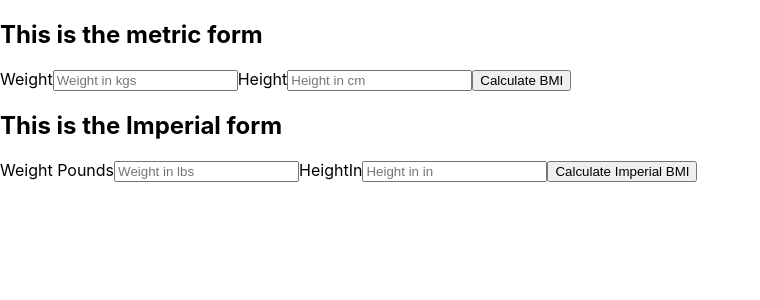
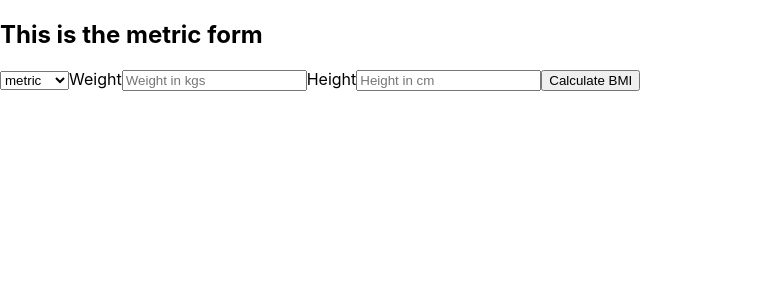
Before and after one commit to Anish2504/bmi_challenge_react, a React (Create React App) app: page / in a window 1280 px wide. Shown: the top 300 px of the page, without its empty margins (0-760 px from the left). Built offline with nearby package versions, Linux system fonts and the light colour scheme.

Commit message:
Refactoring and adding comparation

```diff
--- a/src/App.jsx
+++ b/src/App.jsx
@@ -1,53 +1,41 @@
 import React, { Component } from "react";
 
 import Form from "./components/Form";
-import ImperialForm from "./components/ImperialForm";
 import Message from "./components/Message";
-import MessageImp from "./components/MessageImperial";
 import { calculateBmi } from "./helpers/bmiHelper";
-import { calculateImperialBmi } from "./helpers/bmiImperial";
+
 
 class App extends Component {
   state = {
     weight: "",
     height: "",
-    weightP:"",
-    heightIn:"",
     bmiValue: "",
     bmiMessage: "",
-    bmiImperialValue: "",
-    bmiImperialMessage: ""
+    systemSelection:"metric"
 
   };
 
-  onChangeHandler = e => this.setState({ [e.target.name]: e.target.value });
+  onChangeHandler = e => {
+    this.setState({ [e.target.name]: e.target.value })
+  };
 
   onSubmitHandler = e => {
     e.preventDefault();
     const [bmiValue, bmiMessage] = calculateBmi(
       this.state.weight,
-      this.state.height
+      this.state.height,
+      this.state.systemSelection
     );
     this.setState({ bmiValue: bmiValue, bmiMessage: bmiMessage });
-  };
-
-  onChangeHandlerImperial = i => this.setState({ [i.target.name]: i.target.value });
-
-  onSubmitHandlerImperial = i => {
-    i.preventDefault();
-    const [bmiImperialValue, bmiImperialMessage] = calculateImperialBmi(
-      this.state.weightP,
-      this.state.heightIn
-    );
-    this.setState({ bmiImperialValue: bmiImperialValue, bmiImperialMessage: bmiImperialMessage });
   };
 
   render() {
     return (
       <div>
-        <div id="MetricForm">
+        <div>
           <h2> This is the metric form</h2>
           <Form
+            systemSelection={this.state.systemSelection}
             weight={this.state.weight}
             height={this.state.height}
             onChangeHandler={this.onChangeHandler}
@@ -60,22 +48,6 @@ class App extends Component {
             />
           )}
         </div>
-
-        <div id="ImperialForm">
-          <h2>This is the Imperial form</h2>
-          <ImperialForm
-            weightP={this.state.weightP}
-            heightIn={this.state.heightIn}
-            onChangeHandlerImperial={this.onChangeHandlerImperial}
-            onSubmitHandlerImperial={this.onSubmitHandlerImperial}
-          />
-          {this.state.bmiImperialValue && (
-            <MessageImp
-              bmiImperialValue={this.state.bmiImperialValue}
-              bmiImperialMessage={this.state.bmiImperialMessage}
-            />
-          )}
-        </div>
       </div>
     );
   }
--- a/src/components/Form.jsx
+++ b/src/components/Form.jsx
@@ -1,8 +1,15 @@
 import React from "react";
 
 const Form = props => {
+
   return (
-    <form onSubmit={props.onSubmitHandler}>
+    <form id="BmiForm" onSubmit={props.onSubmitHandler}>
+
+    <select id="select-option" className="systemSelection" onChange={props.onChangeHandler}>
+      <option value="metric">metric</option>
+      <option value="imperial">imperial</option>
+    </select>
+
       <label htmlFor="weight">Weight</label>
       <input
         type="number"
--- a/src/components/ImperialForm.jsx
+++ /dev/null
@@ -1,31 +0,0 @@
-import React from "react";
-
-const ImperialForm = props => {
-  return (
-    <form onSubmit={props.onSubmitHandlerImperial}>
-      <label htmlFor="weightP">Weight Pounds</label>
-      <input
-        type="number"
-        required
-        placeholder="Weight in lbs"
-        value={props.weightP}
-        name="weightP"
-        id="weightP"
-        onChange={props.onChangeHandlerImperial}
-      />
-      <label htmlFor="heightIn">HeightIn</label>
-      <input
-        type="number"
-        required
-        placeholder="Height in in"
-        value={props.heightIn}
-        name="heightIn"
-        id="heightIn"
-        onChange={props.onChangeHandlerImperial}
-      />
-      <button id='calculateImp'>Calculate Imperial BMI</button>
-    </form>
-  );
-};
-
-export default ImperialForm;
--- a/src/components/MessageImperial.jsx
+++ /dev/null
@@ -1,11 +0,0 @@
-import React from "react";
-
-const MessageImp = props => {
-  return (
-    <p id='bmi-imp-message'>
-      You are {props.bmiImperialMessage} with a BMI of {props.bmiImperialValue}
-    </p>
-  );
-};
-
-export default MessageImp;
--- a/src/helpers/bmiHelper.js
+++ b/src/helpers/bmiHelper.js
@@ -1,5 +1,6 @@
-export const calculateBmi = (weight, height) => {
-    const bmiValue = (weight / (((height / 100) * height) / 100)).toFixed(2);
+export const calculateBmi = (weight, height, systemSelection) => {
+
+    const bmiValue = systemSelection == "metric" ? (weight / (((height / 100) * height) / 100)).toFixed(2) : ((weight / (height * height))*703).toFixed(2);
 
 
     const bmiMessage = setBMIMessage(bmiValue);
--- a/src/helpers/bmiImperial.js
+++ /dev/null
@@ -1,25 +0,0 @@
-export const calculateImperialBmi = (weightP, heightIn) => {
-    const bmiImperialValue = (((weightP)/(heightIn * heightIn )) * 703).toFixed(2);
-
-
-    const bmiImperialMessage = setBMIMperialMessage(bmiImperialValue);
-    return [bmiImperialValue, bmiImperialMessage];
-  };
-
-  const setBMIMperialMessage = finalBMIImperial => {
-    if (finalBMIImperial < 18.5) {
-      return "Underweight";
-    }
-
-    if (finalBMIImperial > 18.5 && finalBMIImperial < 25) {
-      return "Normal";
-    }
-
-    if (finalBMIImperial > 25 && finalBMIImperial < 30) {
-      return "Overweight";
-    }
-
-    if (finalBMIImperial > 30) {
-      return "Obese";
-    }
-  };
```
Also changed, not shown: 1 other file (tests, documents, lock files or other folders).
